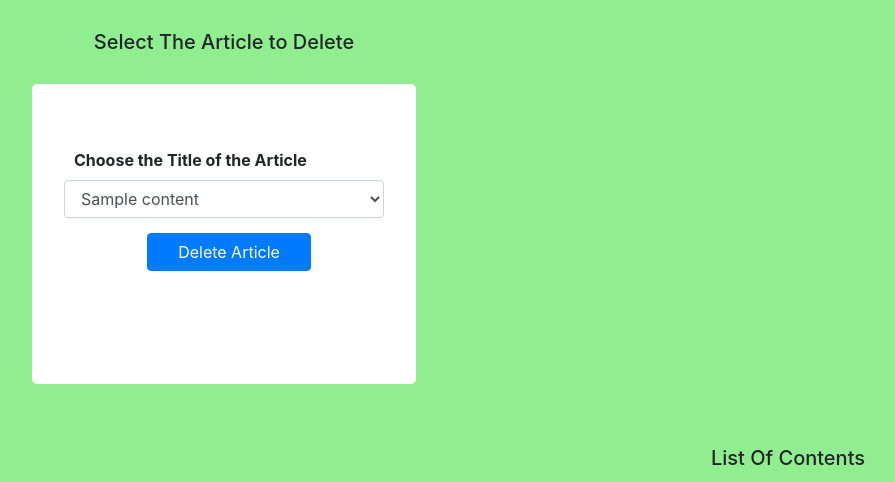
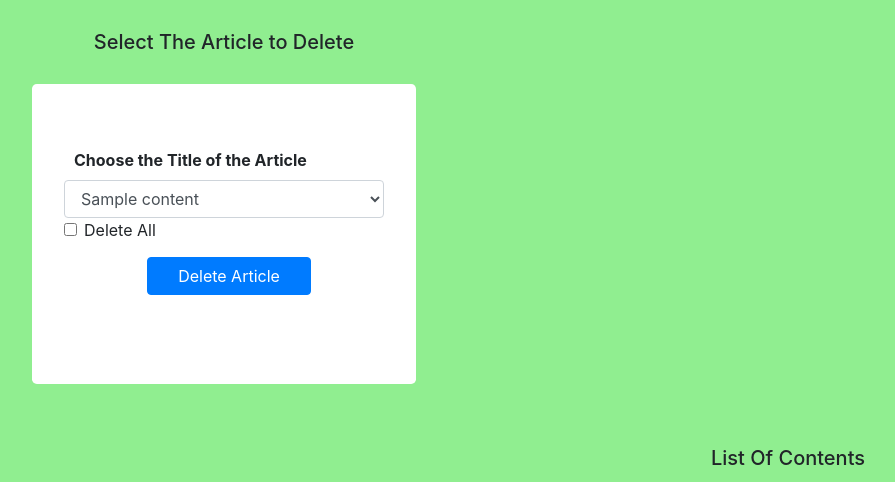
Before and after one commit to rajasekar1999/CrEDApp, a Flask app: page /delete in a window 1280 px wide; the page is wider, and only the part inside the window is pictured. Shown: the part 56-538 px from the top of that part, without its empty margins (108-1003 px from the left). Run offline with Flask 2, Linux system fonts and the light colour scheme; tables that the repository leaves empty hold one stand-in row (values such as "Sample post"); some libraries are stand-ins or nearby versions.

Commit message:
Added Delete all feature

```diff
--- a/app.py
+++ b/app.py
@@ -46,7 +46,10 @@ def delete():
 def deleted():
     if request.method == 'POST':
         result = request.form.to_dict()
-        dbops.DeleteContent(result['index'])
+        if result['deleteall'] == 'on':
+            dbops.DeleteAll()
+        else:
+            dbops.DeleteContent(result['index'])
         return redirect(url_for('Home'))
 
 @app.route('/update',methods=['POST','GET'])
--- a/dbops.py
+++ b/dbops.py
@@ -44,3 +44,8 @@ def FetchArticle(tit):
     lis = [cursor[0][0],cursor[0][1],cursor[0][2]]
     print(lis)
     return lis
+
+def DeleteAll():
+    conn = sqlite3.connect(con)
+    conn.execute(f"DELETE FROM CONTENT")
+    conn.commit()
--- a/templates/deleteselect.html
+++ b/templates/deleteselect.html
@@ -73,6 +73,10 @@
                     {% endfor %}
                   </select>
             </div>
+            <div class="form-check">
+                <input type="checkbox" class="form-check-input" id="exampleCheck1" name="deleteall">
+                <label class="form-check-label" for="exampleCheck1">Delete All</label>
+              </div>
             <div>
                 <center>
                     <button type="submit" value="submit" class="btn btn-primary" style="margin-left: 10px; margin-top: 15px; padding-left: 30px; padding-right: 30px;">
```
Also changed, not shown: content.db.
